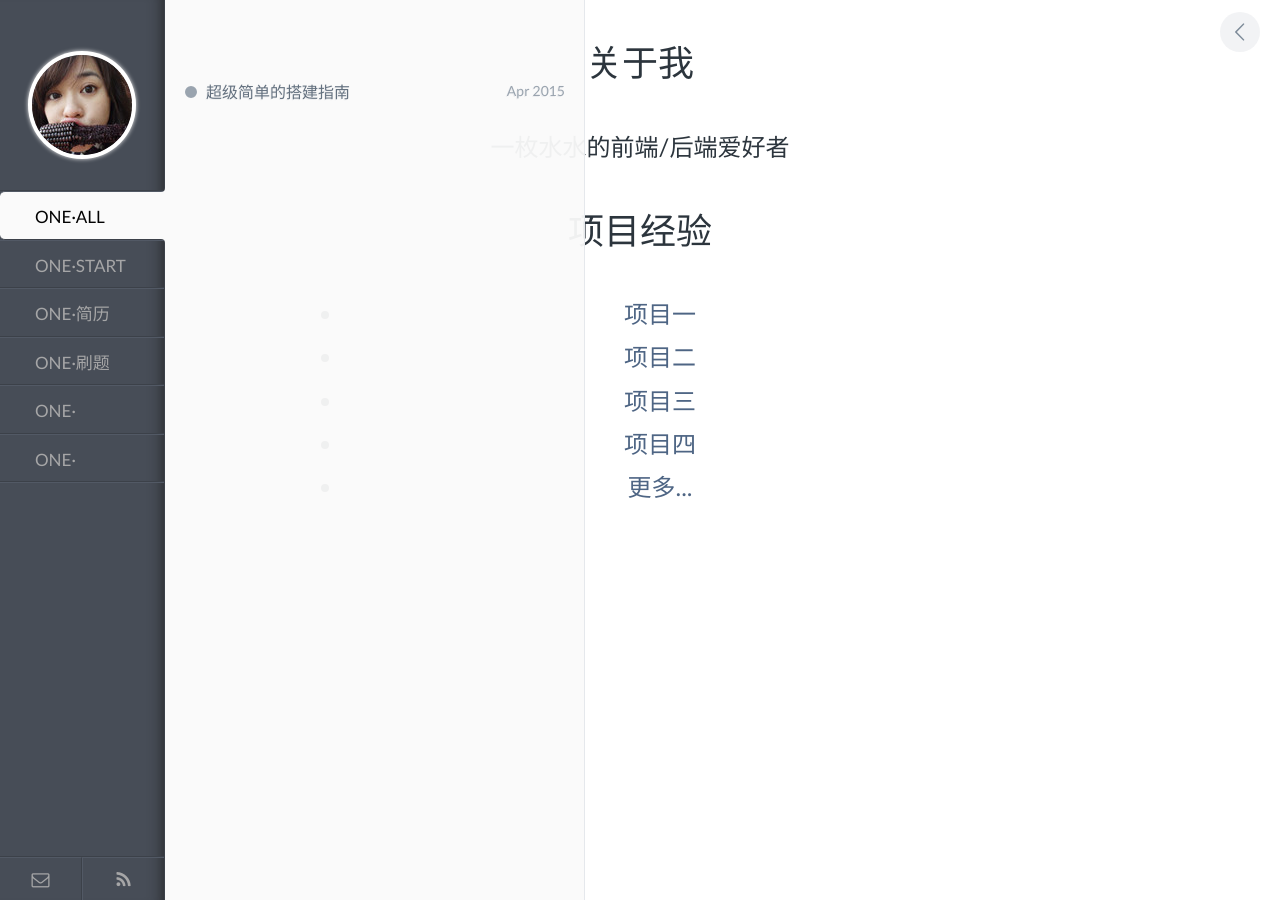
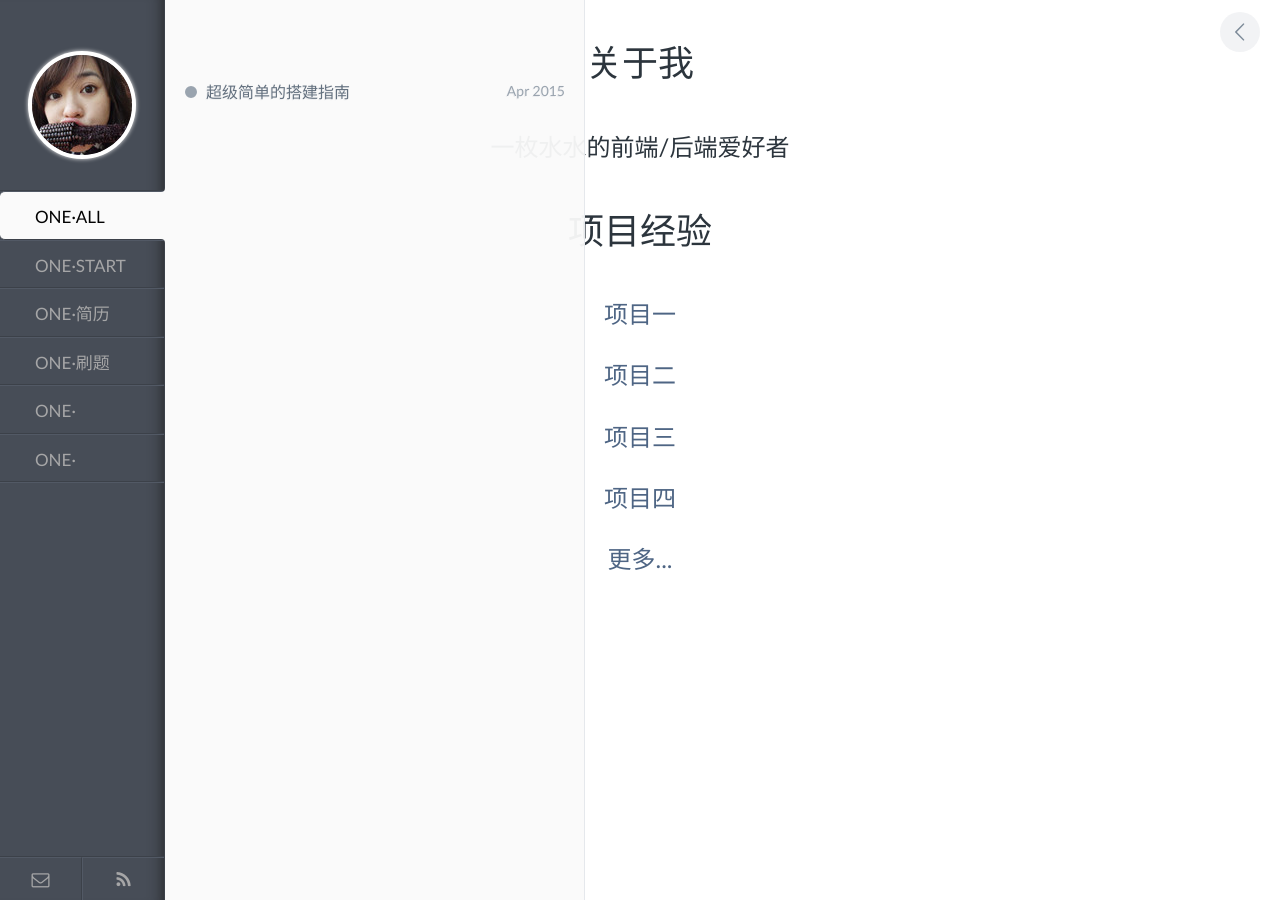
Before and after one commit to weiier/blog, a Jekyll site: the page built from index.html, in a window 1280 px wide. Built offline with Jekyll 4.4.1, drawn with Linux system fonts in a browser that asks for light colours.

Commit message:
Update style.css

```diff
--- a/assets/css/style.css
+++ b/assets/css/style.css
@@ -54,6 +54,14 @@ a {
 		text-align: center;
                 font-size: 24px;
                 line-height: 1.8;
+	}
+	#home > ul {
+	    margin: 0px 0px 100px;
+	    padding: 0px;
+	    list-style: outside none none;
+	}
+	#home > ul > li {
+	    margin-bottom: 0.75em;
 	}
 	#home a {
 		  position: relative;
```
